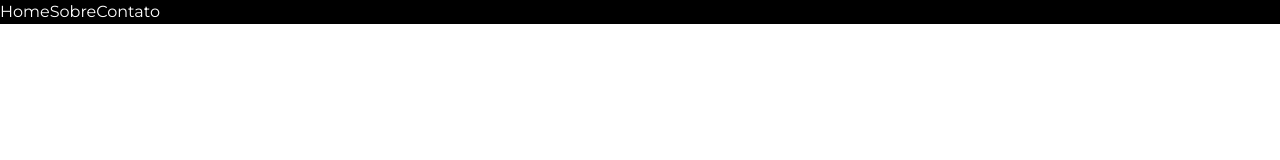
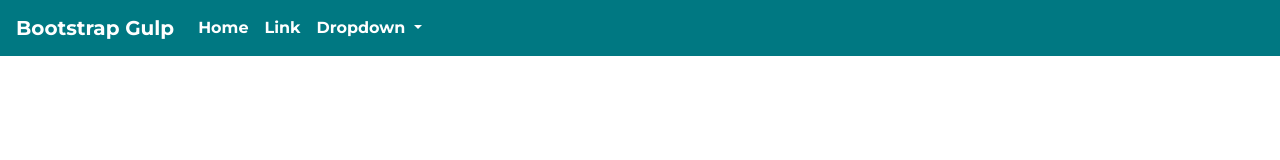
Before and after one commit to JeanB762/bootstrap-gulp, a website: page index.html in a window 1280 px wide. Drawn offline with Linux system fonts and the light colour scheme.

Commit message:
criaçao da estrutura das paginas

```diff
--- a/index.html
+++ b/index.html
@@ -8,18 +8,41 @@
     <title>Bootstrap Gulp</title>
 </head>
 <body>
-    <div>
-        <ul class="nav nav-bar-top">
-            <li class="nav-item">
-                <a class="nav-link-active">Home</a>
+
+    <nav class="navbar navbar-expand-md nav-bar-top font-weight-bold">
+        <a class="navbar-brand" href="#">Bootstrap Gulp</a>
+        <button class="navbar-toggler" type="button" data-toggle="collapse" data-target="#navbarSupportedContent" aria-controls="navbarSupportedContent" aria-expanded="false" aria-label="Toggle navigation">
+          <span class="navbar-toggler-icon"></span>
+        </button>
+
+        <div class="collapse navbar-collapse" id="navbarSupportedContent">
+          <ul class="navbar-nav">
+            <li class="nav-item active">
+              <a class="nav-link" href="#">Home <span class="sr-only">(current)</span></a>
             </li>
             <li class="nav-item">
-                <a class="nav-link-active">Sobre</a>
+              <a class="nav-link" href="#">Link</a>
             </li>
-            <li class="nav-item">
-                <a class="nav-link-active">Contato</a>
+            <li class="nav-item dropdown">
+              <a class="nav-link dropdown-toggle" href="#" id="navbarDropdown" role="button" data-toggle="dropdown" aria-haspopup="true" aria-expanded="false">
+                Dropdown
+              </a>
+              <div class="dropdown-menu" aria-labelledby="navbarDropdown">
+                <a class="dropdown-item" href="#">Action</a>
+                <a class="dropdown-item" href="#">Another action</a>
+                <div class="dropdown-divider"></div>
+                <a class="dropdown-item" href="#">Something else here</a>
+              </div>
             </li>
-        </ul>
+          </ul>
+        </div>
+      </nav>
+
+
+<div class="container">
+        <div class="container-fluid slide ">
+
+        </div>
     </div>
 
 <script src="js/script.js"></script>
--- a/scss/nav-bar.scss
+++ b/scss/nav-bar.scss
@@ -1,4 +1,18 @@
-.nav-bar-top{
-    background-color: black;
+.nav-bar-top {
+    background-color: #007882;
     color: white;
+    font-size: 16px;
+    a{
+        color: #fff;
+    }
 }
+
+
+
+.nav-bar-item {
+    padding: 25px;
+}
+
+.slide {
+    background-color: #A8D0DA;
+}
```
Also changed, not shown: package.json (+10 -1 lines), css/main.css, gulpfile.js (line endings or trailing spaces), img/bower-logo.svg, scss/main.scss (line endings or trailing spaces), scss/utils.scss (line endings or trailing spaces), 2 other files.
